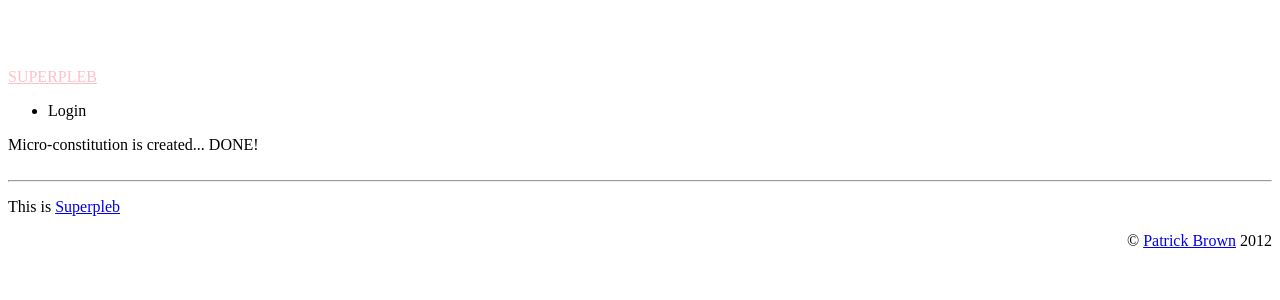
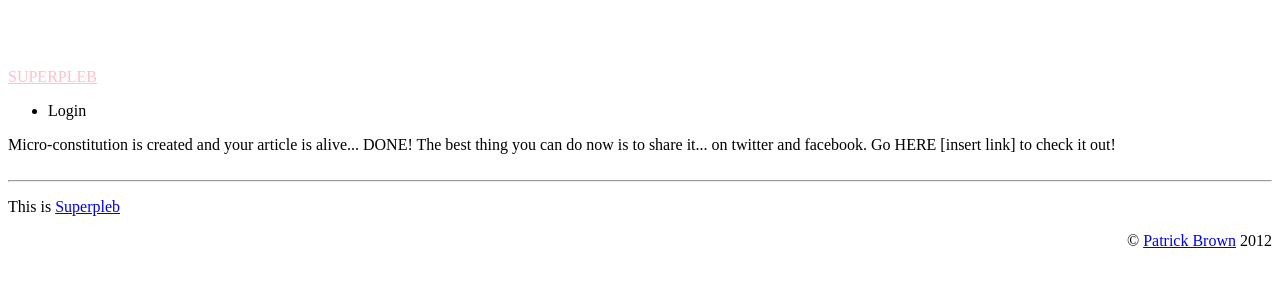
Before and after one commit to twlopes/sp, a Django app: template sp/templates/Done.html in a window 1280 px wide. Shown: the top 300 px of the page. Run offline with Django 3.2, Linux system fonts and the light colour scheme; the template is opened without the code that fills it, so the values that code supplies are empty; some libraries are stand-ins or nearby versions.

Commit message:
small layout changes made.

```diff
--- a/sp/props/models.py
+++ b/sp/props/models.py
@@ -10,6 +10,9 @@ class Props(models.Model):
 	expiry_time = models.DateTimeField()
 	current_status = models.TextField()
 	maindiff = models.TextField()
+	short_diff = models.TextField()
+	medium_diff = models.TextField()
+	long_diff = models.TextField()
 	patch = PickledObjectField()
 	htmldiff = models.TextField()
 
--- a/sp/templates/Done.html
+++ b/sp/templates/Done.html
@@ -1,6 +1,10 @@
 {% extends "base.html" %}
 {% block content %}
 
-Micro-constitution is created... DONE!
+Micro-constitution is created and your article is alive... DONE!
+
+The best thing you can do now is to share it... on twitter and facebook.
+
+Go HERE [insert link] to check it out!
 
 {% endblock %}
--- a/sp/templates/articleview.html
+++ b/sp/templates/articleview.html
@@ -46,7 +46,7 @@
 
 		{% autoescape off %}
 		<p>
-		{{ displaydiff }}
+		{{ displaydiff|truncatewords:10 }}
 		{% endautoescape %}
 		<a href = /prop/{{ displaydiff.id }}>View Single Prop</a>
 		<p>
--- a/sp/templates/latest.html
+++ b/sp/templates/latest.html
@@ -16,7 +16,7 @@ Here is a list of the latest articles:
      	<b><a href="{{ article.id }}/">{{ article.thesis }}</a></b>
      	</br>
      	</br>
-     	{{ article.articlecontent }}
+     	{{ article.articlecontent|truncatewords:30 }}
      	</br>
      	</br>
     	</td>
--- a/sp/templates/prop_confirm.html
+++ b/sp/templates/prop_confirm.html
@@ -6,7 +6,7 @@
 
 </br>
 </br>
-Thanks for your contribution!  Now to see whether the members accept it or not...
+Thanks for your proposition!  Now to see whether the members accept it or not...
 
 </br>
 </br>
```
